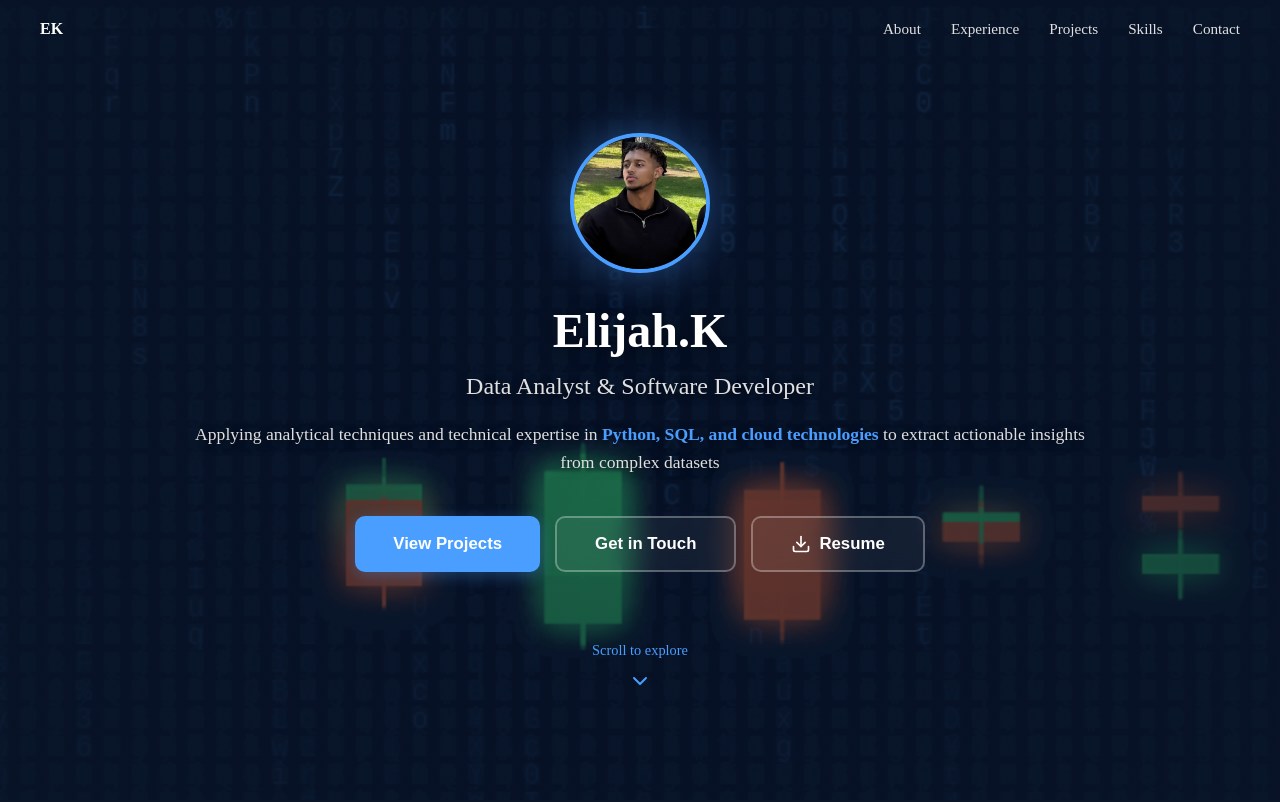
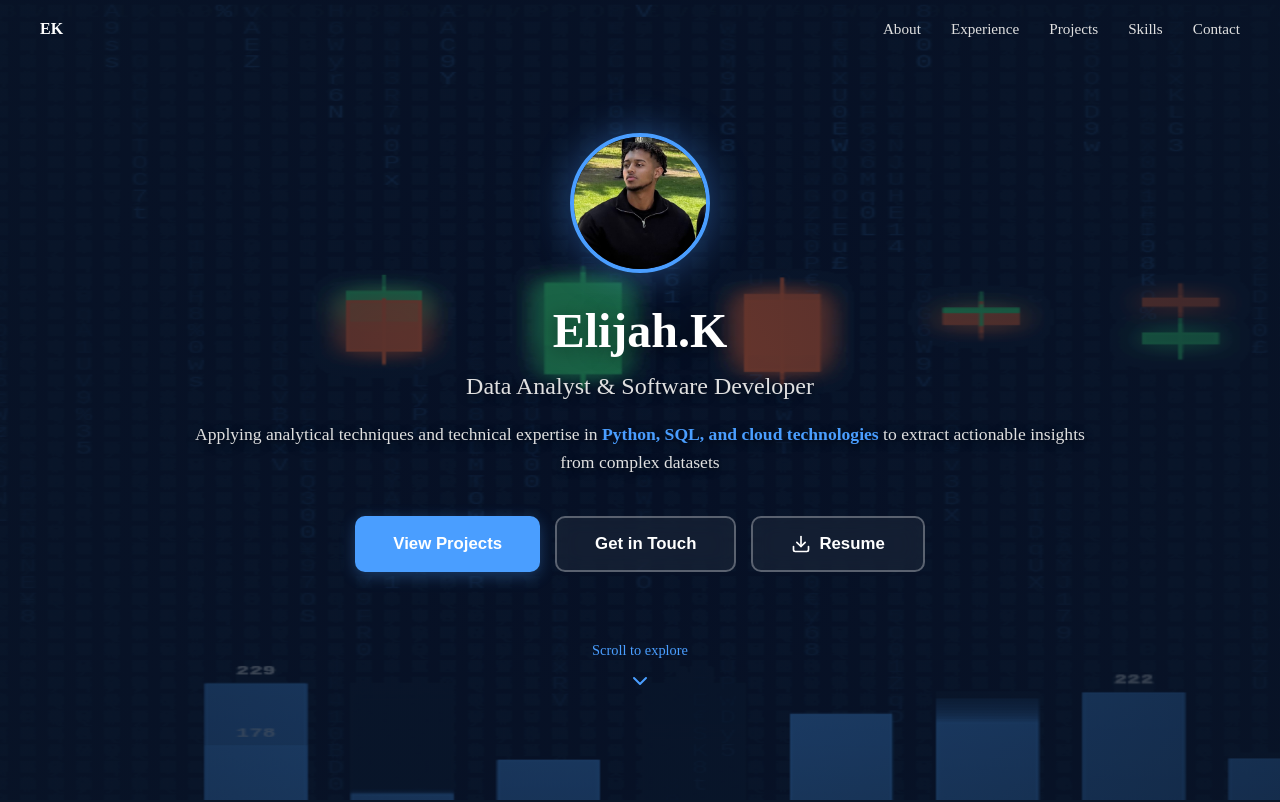
Before and after one commit to Eyu108/eli-portfolio, a React (Vite) app: page / in a window 1280 px wide. Shown: the top 802 px of the page. Built offline with nearby package versions, Linux system fonts and the light colour scheme.

Commit message:
Fix white gap issue - add CSS resets

```diff
--- a/src/App.jsx
+++ b/src/App.jsx
@@ -191,7 +191,7 @@ function HeroSection({ scrollToSection, isVisible, onDownloadResume }) {
     const fontSize = 14;
     const columns = Math.floor(canvas.width / fontSize);
     const drops = Array(columns).fill(1);
-    const chars = '0123456789ABCDEFGHIJKLMNOPQRSTUVWXYZabcdefghijklmnopqrstuvwxyz$€¥£₿%';
+    const chars = '012345678910091008ABCDEFGHIJKLMNOPQRSTUVWXYZqrstuvwxyz$€¥£₿%';
 
     // Candlestick Setup (positioned higher)
     const candlesticks = [];
@@ -360,7 +360,7 @@ function HeroSection({ scrollToSection, isVisible, onDownloadResume }) {
         top: 0,
         left: 0,
         width: '200%',
-        height: '200%',
+        height: '120%',
         zIndex: 1,
         opacity: 0.5
       }} />
```
